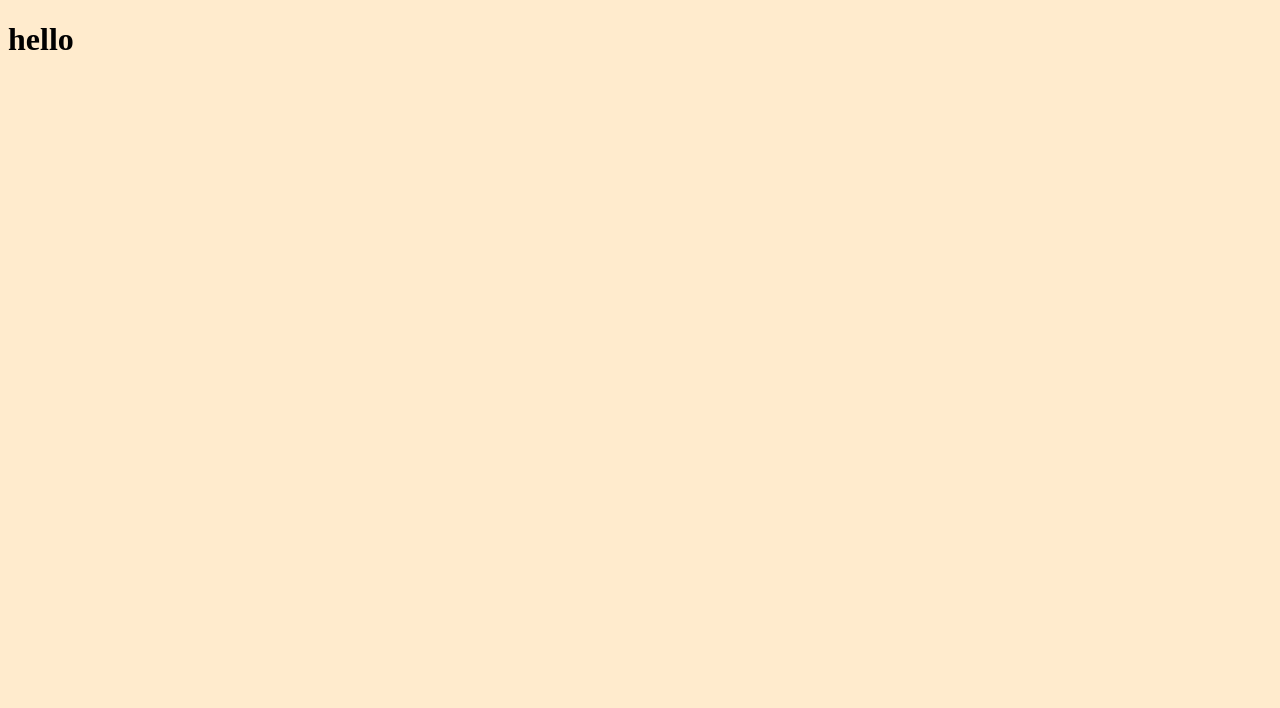
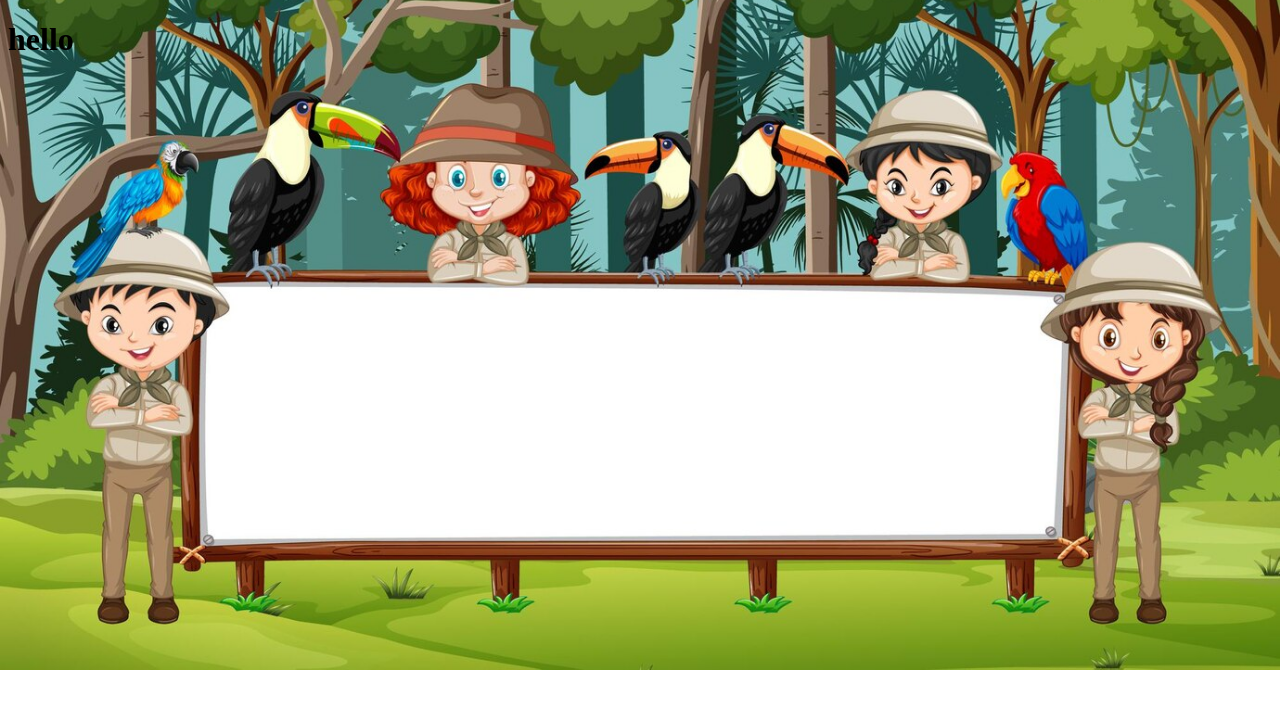
Before and after one commit to techieshruti/Guess_the_number, a plain HTML site: page index.html in a window 1280 px wide. Drawn offline with Linux system fonts and the light colour scheme.

Commit message:
added background image

```diff
--- a/style.css
+++ b/style.css
@@ -1,6 +1,7 @@
 body {
-    background-color: #ffebcd;
-    background-image: url(img/86l8_h6xm_160312.jpg);
-    background-size: cover; /* Adjust width fully, height auto */
-
+    background-image: url(./img/bg_image.jpg);
+    background-size: cover; /* Ensures the background image covers the screen */
+    background-repeat: no-repeat;
+    background-position: center;
+    height: 60vh; /* Make sure the body takes the full viewport height */
 }
```
Also changed, not shown: img/bg_image.jpg (added).
